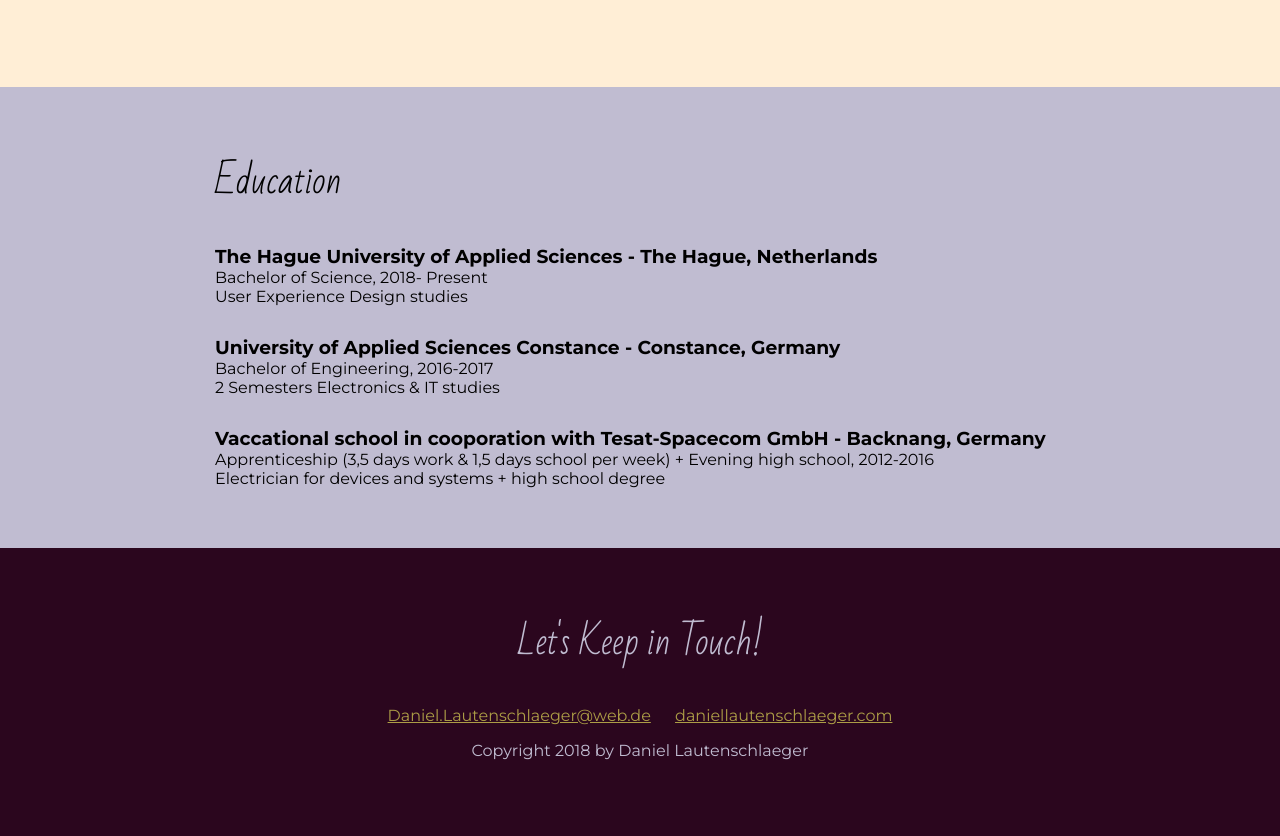
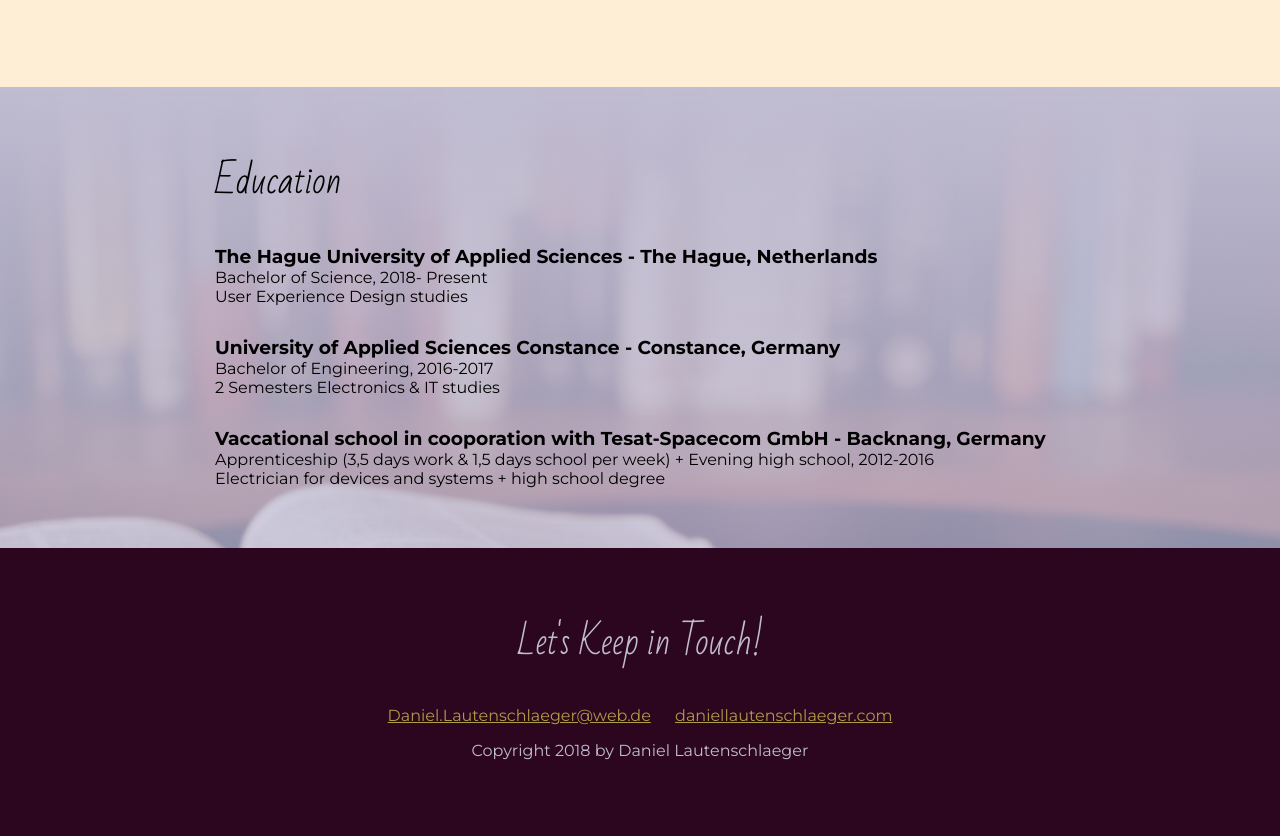
Before and after one commit to UXDSkillslab1718/3-css-essential-training-1-2-resume-files-DanielLautenschlaeger, a plain HTML site: page CSS Resume DL/index.html in a window 1280 px wide. Shown: the part 1286-2122 px from the top of the page. Drawn offline with Linux system fonts and the light colour scheme.

Commit message:
add gradient, and background picture (assignment 3 css2)

```diff
--- a/CSS Resume DL/css/styles.css
+++ b/CSS Resume DL/css/styles.css
@@ -137,7 +137,8 @@ h3 ~ p {
 /* Education
 ------------------------------------*/
 .education {
-    background: #C0BCD1;
+    background: linear-gradient(rgba(192, 188, 209,1.0), rgba(192, 188, 209,0.7)), url(../images/studying.jpg) no-repeat fixed;
+    background-size: cover;
 }
 p + h3 {
     margin-top: 30px;
```
Also changed, not shown: CSS Resume DL/images/studying.jpg (added), 1 other file.
